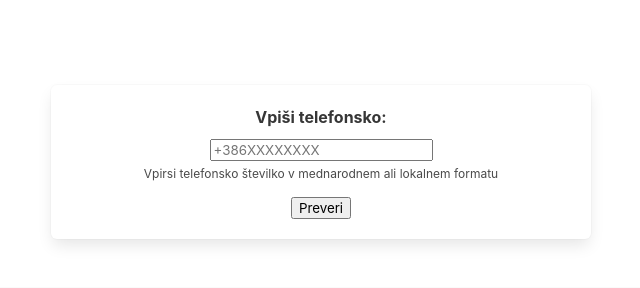
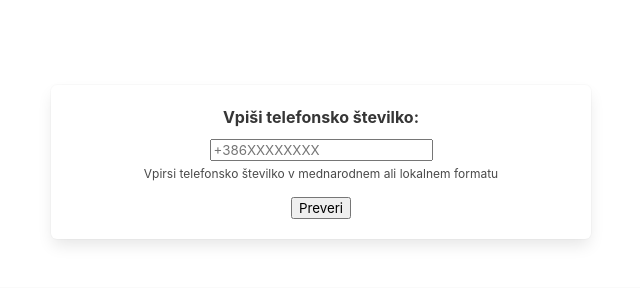
Before and after one commit to anonopsbuilds/phonecheck, a Flask app: page / in a window 1280 px wide. Shown: the part 386-674 px from the top of the page, without its empty margins (319-959 px from the left). Run offline with Flask 2, Linux system fonts and the light colour scheme.

Commit message:
fixup! updated text
updated text

```diff
--- a/phonecheck/templates/index.html
+++ b/phonecheck/templates/index.html
@@ -76,7 +76,7 @@
                     {% endif %}
                     <form method="POST" action="/" class="box">
                         <div class="field">
-                            <label class="label">Vpiši telefonsko:</label>
+                            <label class="label">Vpiši telefonsko številko:</label>
                             <div class="control">
                                 <input name="phone" type="tel" placeholder="+386XXXXXXXX" />
                             </div>
```
